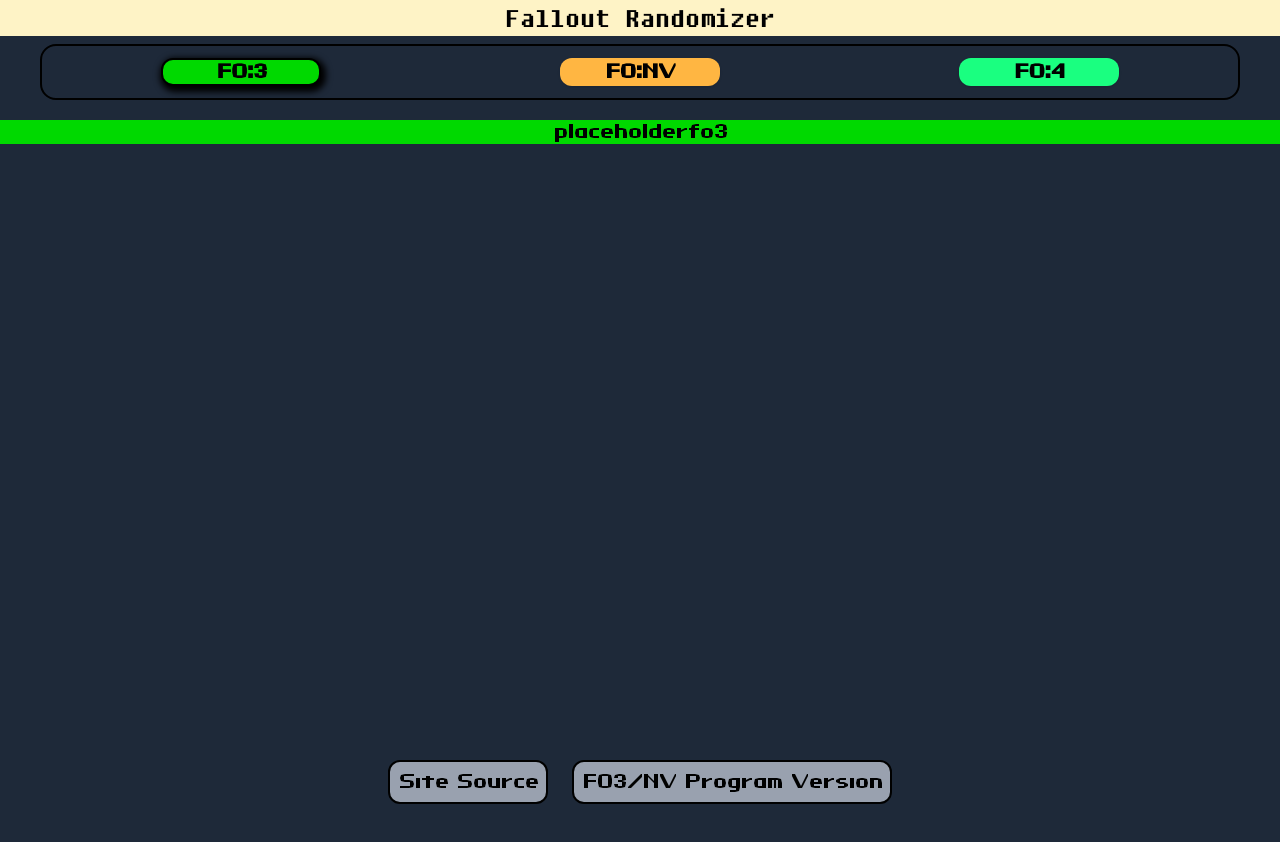
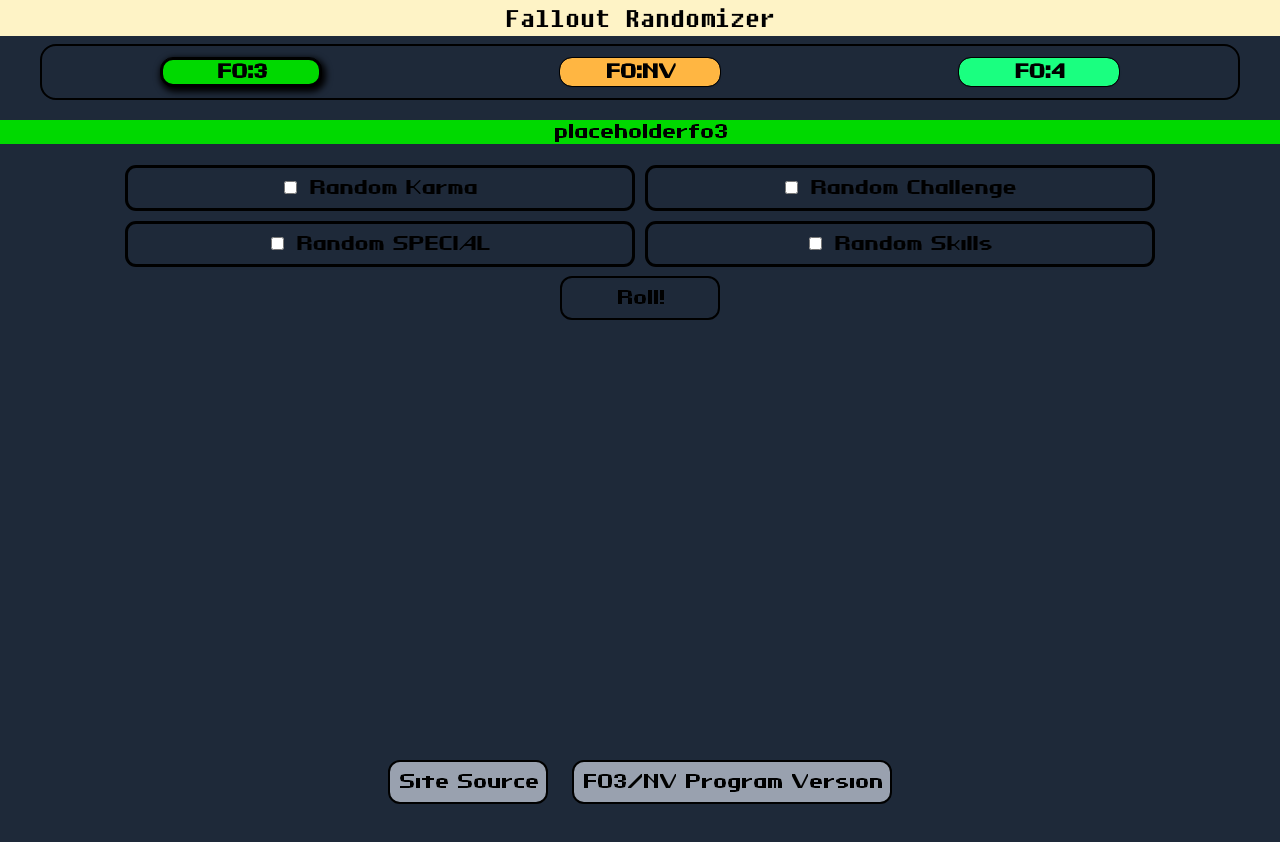
Before and after one commit to Aethdae/fallout-rand-site, a React (Vite) app: page / in a window 1280 px wide. Shown: the top 842 px of the page. Built offline with nearby package versions, Linux system fonts and the light colour scheme; no server answers.

Commit message:
changed form parts to components, add styles

```diff
--- a/src/Game.tsx
+++ b/src/Game.tsx
@@ -1,6 +1,7 @@
 import FO4 from "./FO4.tsx";
 import FO3 from "./FO3.tsx";
 import FNV from "./FNV.tsx";
+import { useState } from "react";
 const states = ["three", "vegas", "four"];
 
 export default function Game({ gameState }) {
@@ -24,42 +25,10 @@
           className="grid mt-6 grid-cols-1 gap-4 w-[80vw] md:grid-cols-2"
           action=""
         >
-          <label className="bg-gray-300 p-2 outline-3 rounded-lg hover:bg-gray-100">
-            <input
-              className="mr-3"
-              type="checkbox"
-              name="karmaCheck"
-              id="karmaCheck"
-            />
-            Random Karma
-          </label>
-          <label className="bg-gray-300 p-2 outline-3 rounded-lg hover:bg-gray-100">
-            <input
-              className="mr-3"
-              type="checkbox"
-              name="challengeCheck"
-              id="challengeCheck"
-            />
-            Random Challenge
-          </label>
-          <label className="bg-gray-300 p-2 outline-3 rounded-lg hover:bg-gray-100">
-            <input
-              className="mr-3"
-              type="checkbox"
-              name="specialCheck"
-              id="specialCheck"
-            />
-            Random SPECIAL
-          </label>
-          <label className="bg-gray-300 p-2 outline-3 rounded-lg hover:bg-gray-100">
-            <input
-              className="mr-3"
-              type="checkbox"
-              name="skillsCheck"
-              id="skillsCheck"
-            />
-            Random Skills
-          </label>
+          <CheckLabel buttonType="karmaCheck" buttonName="Karma" />
+          <CheckLabel buttonType="challengeCheck" buttonName="Challenge" />
+          <CheckLabel buttonType="specialCheck" buttonName="SPECIAL" />
+          <CheckLabel buttonType="skillsCheck" buttonName="Skills" />
         </form>
         <div className="flex justify-center mt-3">
           <ClassButton />
@@ -80,17 +49,43 @@
     );
   }
 
+  function CheckLabel({ buttonType, buttonName }) {
+    const [checked, setCheck] = useState(false);
+    let color = checked ? "green" : "gray";
+    let labelClasses = `p-2 outline-3 bg-${color}-300 accent-red-900 rounded-lg hover:bg-${color}-200 cursor-pointer`;
+
+    return (
+      <>
+        <label className={labelClasses}>
+          <input
+            className="mr-3"
+            type="checkbox"
+            name={buttonType}
+            id={buttonType}
+            onClick={() => {
+              setCheck(!checked);
+            }}
+          />
+          {"Random " + buttonName}
+        </label>
+      </>
+    );
+  }
+
   switch (gameState[0]) {
     case states[0]:
       return (
         <main className="h-[80vh] mt-3 l:h-[60vh]">
           <FO3 />
+          <div className="flex justify-center">
+            <ClassForm />
+          </div>
         </main>
       );
     case states[1]:
       return (
         <main className="h-[80vh] mt-3 l:h-[60vh]">
-          {/* <FNV /> */}
+          <FNV />
           <div className="flex justify-center">
             <ClassForm />
           </div>
@@ -100,6 +95,9 @@
       return (
         <main className="h-[80vh] mt-3 l:h-[60vh]">
           <FO4 />
+          <div className="flex justify-center">
+            <ClassForm />
+          </div>
         </main>
       );
   }
--- a/src/Header.tsx
+++ b/src/Header.tsx
@@ -1,4 +1,3 @@
-import { useState } from "react";
 import "./Header.css";
 const states = ["three", "vegas", "four"];
 const buttonClass = [
@@ -17,6 +16,7 @@
   "transition-all",
   "duration-100",
   "ease-in-out",
+  "outline-1",
 ];
 
 export default function Header({ gameState }) {
```
